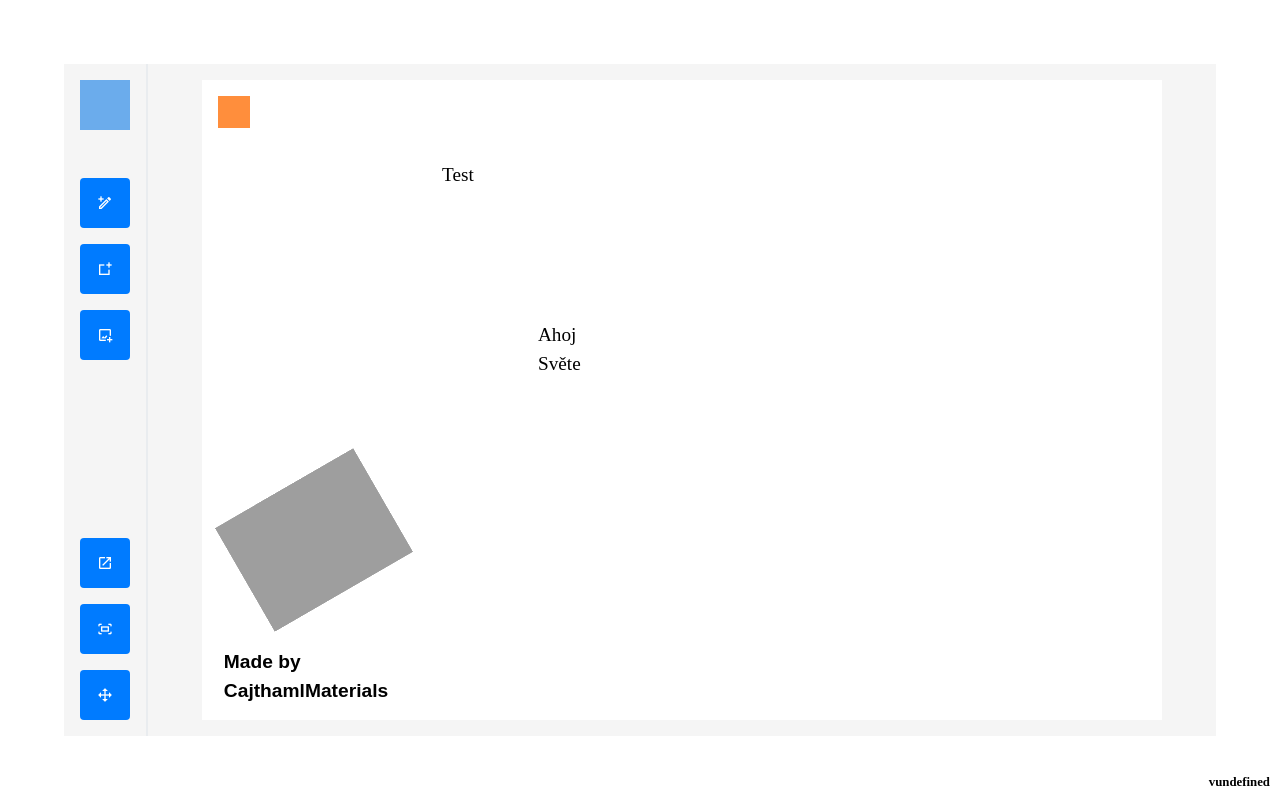
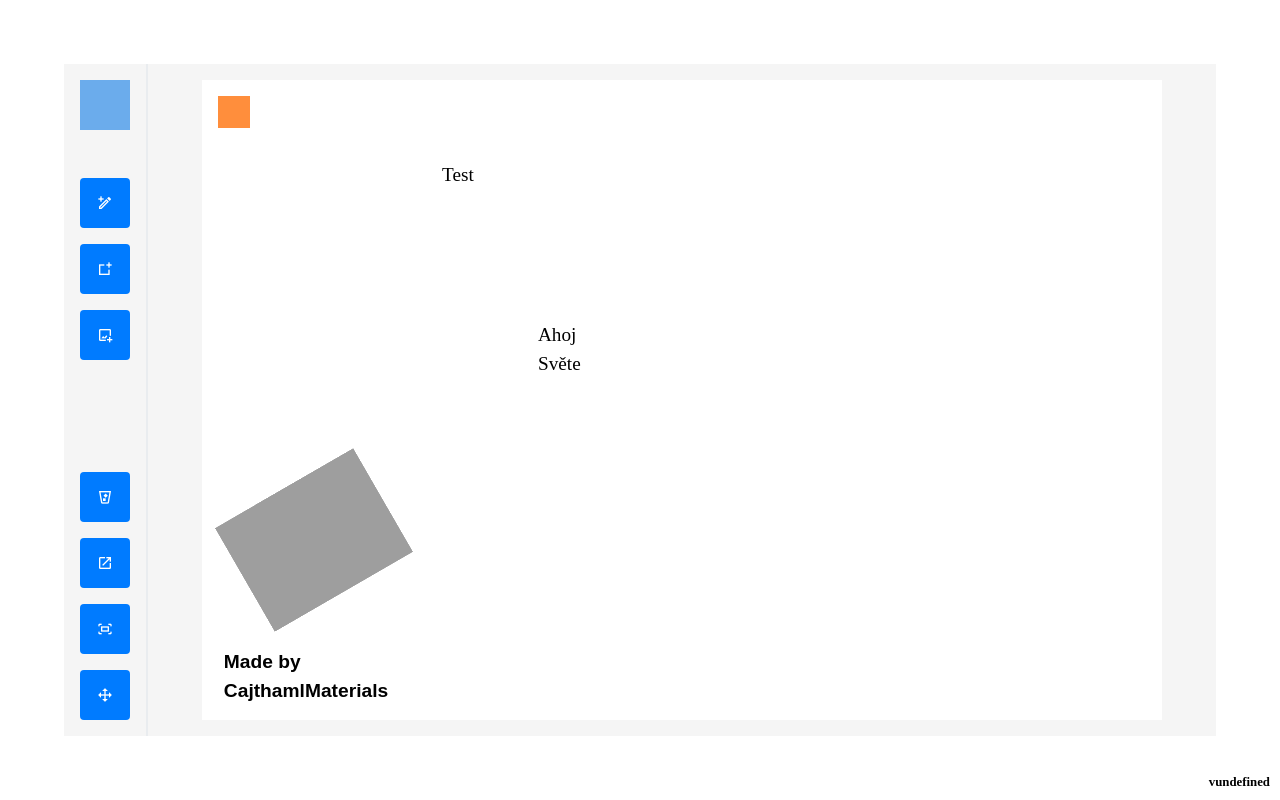
Before and after one commit to cajthamlmatej/master-thesis, a Vue app in the folder implementation/: page / in a window 1280 px wide. Built offline with nearby package versions, Linux system fonts and the light colour scheme; grey boxes are pictures that could not be loaded.

Commit message:
impl: feat: editor clearing all blocks

```diff
--- a/implementation/src/components/Editor.vue
+++ b/implementation/src/components/Editor.vue
@@ -9,6 +9,7 @@
 
             <div class="spacer"></div>
 
+            <button @click="clear"><span class="mdi mdi-delete-variant"></span></button>
             <button @click="open"><span class="mdi mdi-open-in-new"></span></button>
             <button @click="fit"><span class="mdi mdi-fit-to-screen-outline"></span></button>
             <button @click="changeMode"><span class="mdi mdi-cursor-move" v-if="mode === 'select'"></span><span
@@ -66,6 +67,13 @@ const open = () => {
 
     router.push({name: "Player", query: {data: encodeBase64(data)}});
 };
+const clear = () => {
+    for(let block of [...editor.getBlocks()]) {
+        if(!block.editorSupport().selection) continue;
+
+        editor.removeBlock(block);
+    }
+}
 
 const add = (event: MouseEvent, type: 'text' | 'rectangle' | 'image') => {
     const {x: startX, y: startY} = editor.screenToEditorCoordinates(event.clientX, event.clientY);
```
